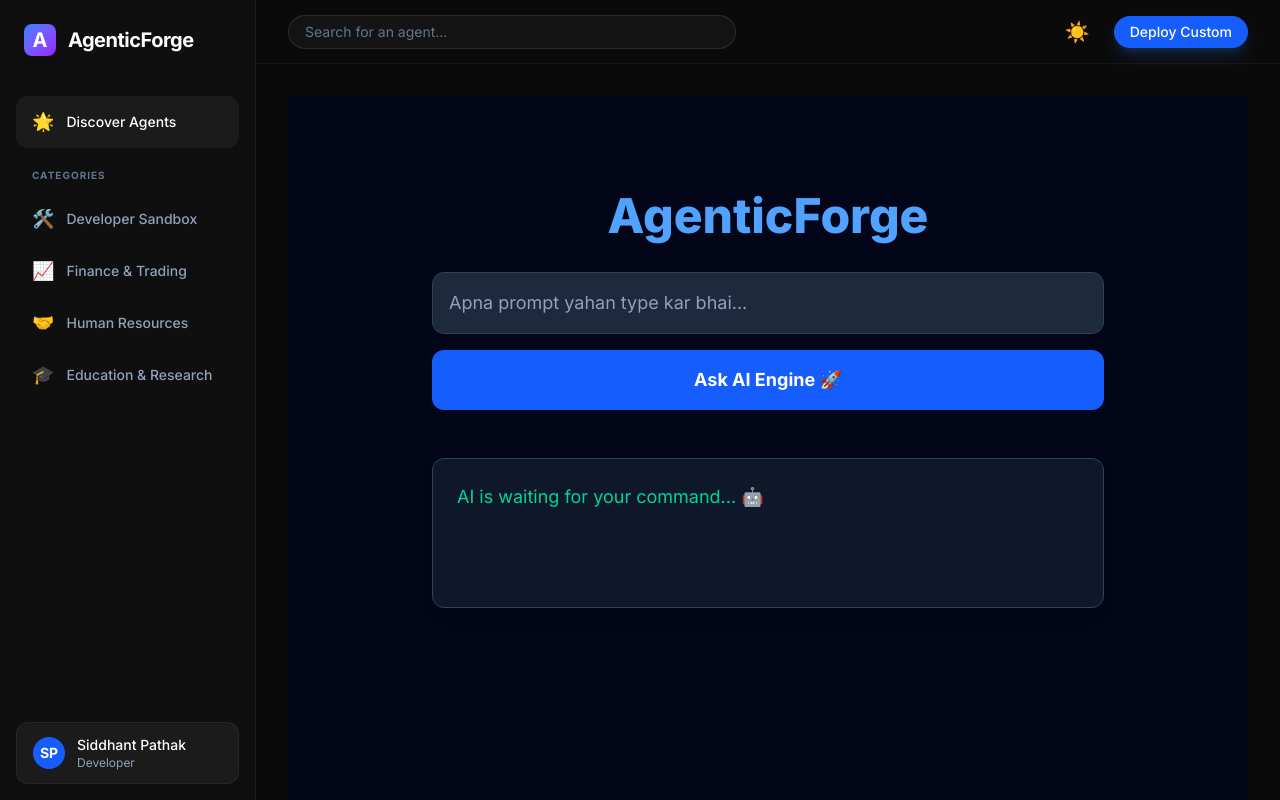
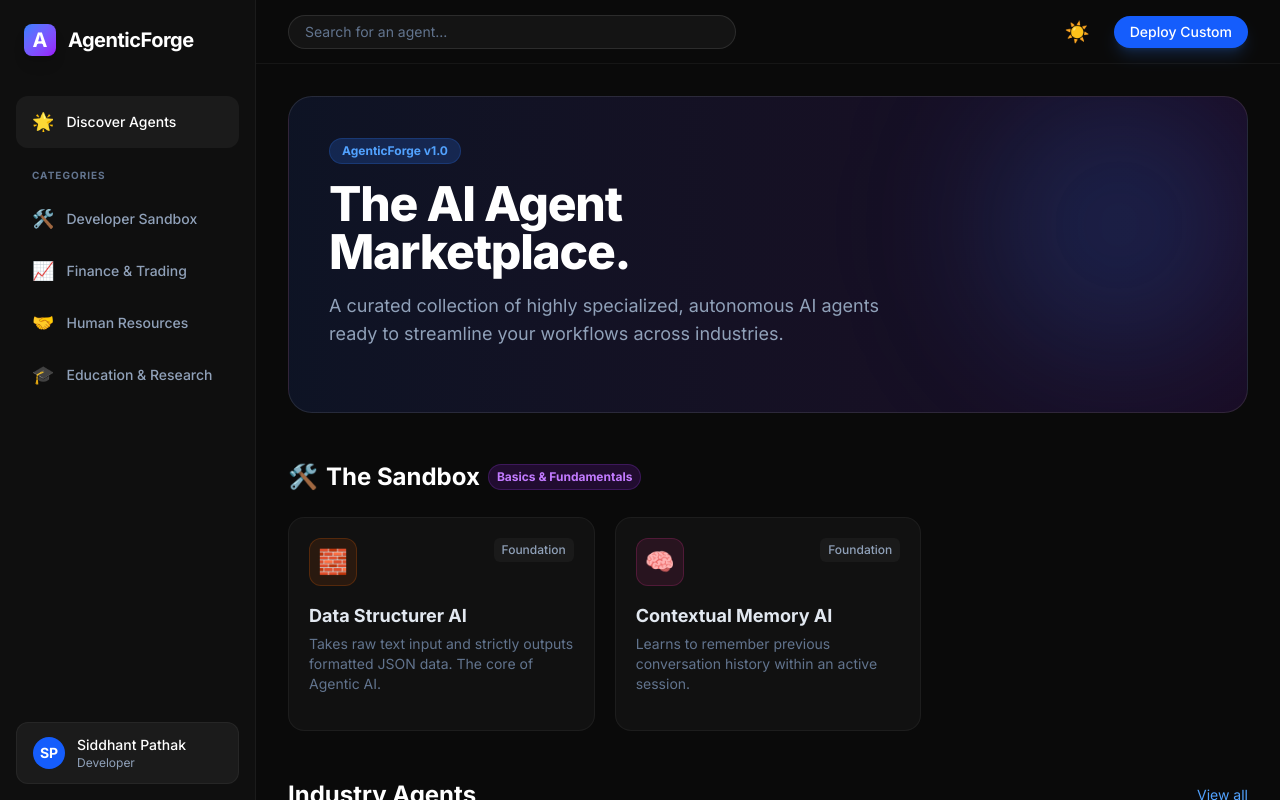
Before and after one commit to PathakSiddhant/AgenticForge, a Next.js app in the folder web-app/: page / in a window 1280 px wide. Built offline with nearby package versions, Linux system fonts and the light colour scheme.

Commit message:
feat(web-app): design premium AI Agent Marketplace storefront and Developer Sandbox UI

```diff
--- a/web-app/src/app/page.tsx
+++ b/web-app/src/app/page.tsx
@@ -1,62 +1,115 @@
-"use client";
-import { useState } from "react";
+import Link from "next/link";
 
 export default function Home() {
-  const [input, setInput] = useState("");
-  const [reply, setReply] = useState("AI is waiting for your command... 🤖");
-  const [loading, setLoading] = useState(false);
+  return (
+    <div className="max-w-6xl mx-auto pb-12">
 
-  const askAI = async () => {
-    if (!input) return; // Agar input khali hai toh kuch mat karo
-
-    setLoading(true);
-    setReply("AI Soch raha hai... 🤔");
-
-    try {
-      // Dhyan de: Ab hum POST request bhej rahe hain /chat wale endpoint par
-      const res = await fetch("http://localhost:8000/chat", {
-        method: "POST",
-        headers: { "Content-Type": "application/json" },
-        body: JSON.stringify({ message: input }), // User ka typed message JSON format mein
-      });
-
-      const data = await res.json();
-      setReply(data.reply); // AI ka answer screen par set kar diya
-    } catch (error) {
-      setReply("Error: AI Engine se connect nahi ho paya ya API limit cross ho gayi bhai!");
-    }
-
-    setLoading(false);
-  };
-
-  return (
-    <main className="flex min-h-screen flex-col items-center p-24 bg-slate-950 text-white">
-      <h1 className="text-5xl font-extrabold mb-8 text-blue-400">AgenticForge</h1>
-
-      <div className="w-full max-w-2xl flex flex-col gap-4">
-        {/* Input Field */}
-        <input
-          type="text"
-          value={input}
-          onChange={(e) => setInput(e.target.value)}
-          placeholder="Apna prompt yahan type kar bhai..."
-          className="w-full p-4 rounded-xl bg-slate-800 border border-slate-700 focus:outline-none focus:border-blue-500 text-lg text-white placeholder-slate-400"
-        />
-
-        {/* Submit Button */}
-        <button
-          onClick={askAI}
-          disabled={loading}
-          className="w-full py-4 bg-blue-600 rounded-xl font-bold text-lg hover:bg-blue-500 transition-all disabled:opacity-50"
-        >
-          {loading ? "Processing..." : "Ask AI Engine 🚀"}
-        </button>
-
-        {/* AI Output Box */}
-        <div className="mt-8 p-6 border border-slate-700 rounded-xl bg-slate-900 shadow-lg min-h-[150px]">
-          <p className="text-lg text-emerald-400 whitespace-pre-wrap">{reply}</p>
+      {/* Storefront Hero Section */}
+      <div className="mb-12 rounded-3xl bg-linear-to-r from-blue-100 to-purple-100 dark:from-blue-900/20 dark:to-purple-900/20 border border-blue-200 dark:border-white/10 p-10 relative overflow-hidden transition-colors duration-300">
+        <div className="absolute top-0 right-0 w-64 h-64 bg-blue-500/10 dark:bg-blue-500/20 rounded-full blur-[80px]"></div>
+        <div className="relative z-10">
+          <span className="px-3 py-1 text-xs font-bold bg-blue-500/10 dark:bg-blue-500/20 text-blue-600 dark:text-blue-400 rounded-full border border-blue-200 dark:border-blue-500/20 mb-4 inline-block">
+            AgenticForge v1.0
+          </span>
+          <h1 className="text-4xl md:text-5xl font-extrabold mb-4 text-slate-900 dark:text-white tracking-tight">
+            The AI Agent <br className="hidden md:block"/> Marketplace.
+          </h1>
+          <p className="text-slate-600 dark:text-slate-400 text-lg max-w-xl mb-6">
+            A curated collection of highly specialized, autonomous AI agents ready to streamline your workflows across industries.
+          </p>
         </div>
       </div>
-    </main>
+
+      {/* NAYA SECTION: Developer Sandbox (Proof of Work) */}
+      <div className="mb-6 flex items-center justify-between">
+        <h2 className="text-2xl font-bold text-slate-900 dark:text-white flex items-center gap-2">
+          <span>🛠️</span> The Sandbox <span className="text-xs bg-purple-100 dark:bg-purple-900/30 text-purple-600 dark:text-purple-400 px-2 py-1 rounded-full border border-purple-200 dark:border-purple-500/20">Basics & Fundamentals</span>
+        </h2>
+      </div>
+
+      <div className="grid grid-cols-1 md:grid-cols-2 lg:grid-cols-3 gap-5 mb-12">
+        {/* Basic Agent 1: JSON Structurer */}
+        <Link href="/sandbox/json-structurer" className="group flex flex-col bg-white dark:bg-[#111] border border-slate-200 dark:border-white/5 rounded-2xl p-5 hover:border-orange-500/50 hover:shadow-xl dark:hover:bg-[#141414] cursor-pointer">
+          <div className="flex items-start justify-between mb-4">
+            <div className="w-12 h-12 rounded-xl bg-orange-50 dark:bg-orange-500/10 flex items-center justify-center text-2xl border border-orange-100 dark:border-orange-500/20">
+              🧱
+            </div>
+            <span className="text-xs font-medium text-slate-600 dark:text-slate-400 bg-slate-100 dark:bg-[#1a1a1a] px-2 py-1 rounded-md">Foundation</span>
+          </div>
+          <h3 className="text-lg font-bold mb-1 text-slate-900 dark:text-slate-200 group-hover:text-orange-600 dark:group-hover:text-orange-400">Data Structurer AI</h3>
+          <p className="text-slate-600 dark:text-slate-500 text-sm mb-4 flex-1">Takes raw text input and strictly outputs formatted JSON data. The core of Agentic AI.</p>
+        </Link>
+
+        {/* Basic Agent 2: Simple Memory Bot */}
+        <Link href="/sandbox/memory-bot" className="group flex flex-col bg-white dark:bg-[#111] border border-slate-200 dark:border-white/5 rounded-2xl p-5 hover:border-pink-500/50 hover:shadow-xl dark:hover:bg-[#141414] cursor-pointer">
+          <div className="flex items-start justify-between mb-4">
+            <div className="w-12 h-12 rounded-xl bg-pink-50 dark:bg-pink-500/10 flex items-center justify-center text-2xl border border-pink-100 dark:border-pink-500/20">
+              🧠
+            </div>
+            <span className="text-xs font-medium text-slate-600 dark:text-slate-400 bg-slate-100 dark:bg-[#1a1a1a] px-2 py-1 rounded-md">Foundation</span>
+          </div>
+          <h3 className="text-lg font-bold mb-1 text-slate-900 dark:text-slate-200 group-hover:text-pink-600 dark:group-hover:text-pink-400">Contextual Memory AI</h3>
+          <p className="text-slate-600 dark:text-slate-500 text-sm mb-4 flex-1">Learns to remember previous conversation history within an active session.</p>
+        </Link>
+      </div>
+
+      {/* PURANA SECTION: Industry Agents Grid */}
+      <div className="mb-6 flex items-center justify-between">
+        <h2 className="text-2xl font-bold text-slate-900 dark:text-white">Industry Agents</h2>
+        <span className="text-sm text-blue-600 dark:text-blue-400 cursor-pointer hover:underline">View all</span>
+      </div>
+
+      <div className="grid grid-cols-1 md:grid-cols-2 lg:grid-cols-3 gap-5">
+
+        {/* Finance Agent Card */}
+        <Link href="/finance/market-intel" className="group flex flex-col bg-white dark:bg-[#111] border border-slate-200 dark:border-white/5 rounded-2xl p-5 hover:border-blue-500/50 hover:shadow-xl dark:hover:bg-[#141414] transition-all cursor-pointer">
+          <div className="flex items-start justify-between mb-4">
+            <div className="w-12 h-12 rounded-xl bg-blue-50 dark:bg-blue-500/10 flex items-center justify-center text-2xl border border-blue-100 dark:border-blue-500/20">
+              📈
+            </div>
+            <span className="text-xs font-medium text-slate-600 dark:text-slate-400 bg-slate-100 dark:bg-[#1a1a1a] px-2 py-1 rounded-md">Finance</span>
+          </div>
+          <h3 className="text-lg font-bold mb-1 text-slate-900 dark:text-slate-200 group-hover:text-blue-600 dark:group-hover:text-blue-400 transition-colors">Market Intel Agent</h3>
+          <p className="text-slate-600 dark:text-slate-500 text-sm mb-4 flex-1">Scrapes live market data to provide instant competitor pricing, trends, and SWOT analysis.</p>
+          <div className="flex items-center gap-2 pt-4 border-t border-slate-100 dark:border-white/5">
+            <span className="text-[10px] font-mono text-slate-500 dark:text-slate-400 uppercase bg-slate-100 dark:bg-white/5 px-2 py-1 rounded">Tool Calling</span>
+            <span className="text-[10px] font-mono text-slate-500 dark:text-slate-400 uppercase bg-slate-100 dark:bg-white/5 px-2 py-1 rounded">Web Search API</span>
+          </div>
+        </Link>
+
+        {/* HR Agent Card */}
+        <Link href="/hr/resume-screener" className="group flex flex-col bg-white dark:bg-[#111] border border-slate-200 dark:border-white/5 rounded-2xl p-5 hover:border-emerald-500/50 hover:shadow-xl dark:hover:bg-[#141414] transition-all cursor-pointer">
+          <div className="flex items-start justify-between mb-4">
+            <div className="w-12 h-12 rounded-xl bg-emerald-50 dark:bg-emerald-500/10 flex items-center justify-center text-2xl border border-emerald-100 dark:border-emerald-500/20">
+              📄
+            </div>
+            <span className="text-xs font-medium text-slate-600 dark:text-slate-400 bg-slate-100 dark:bg-[#1a1a1a] px-2 py-1 rounded-md">Human Resources</span>
+          </div>
+          <h3 className="text-lg font-bold mb-1 text-slate-900 dark:text-slate-200 group-hover:text-emerald-600 dark:group-hover:text-emerald-400 transition-colors">Resume Screener</h3>
+          <p className="text-slate-600 dark:text-slate-500 text-sm mb-4 flex-1">Matches candidate resumes against job descriptions and outputs a detailed JSON scoring matrix.</p>
+          <div className="flex items-center gap-2 pt-4 border-t border-slate-100 dark:border-white/5">
+            <span className="text-[10px] font-mono text-slate-500 dark:text-slate-400 uppercase bg-slate-100 dark:bg-white/5 px-2 py-1 rounded">Structured JSON</span>
+            <span className="text-[10px] font-mono text-slate-500 dark:text-slate-400 uppercase bg-slate-100 dark:bg-white/5 px-2 py-1 rounded">Doc Parsing</span>
+          </div>
+        </Link>
+
+        {/* Education Agent Card */}
+        <Link href="/education/edu-planner" className="group flex flex-col bg-white dark:bg-[#111] border border-slate-200 dark:border-white/5 rounded-2xl p-5 hover:border-purple-500/50 hover:shadow-xl dark:hover:bg-[#141414] transition-all cursor-pointer">
+          <div className="flex items-start justify-between mb-4">
+            <div className="w-12 h-12 rounded-xl bg-purple-50 dark:bg-purple-500/10 flex items-center justify-center text-2xl border border-purple-100 dark:border-purple-500/20">
+              🧠
+            </div>
+            <span className="text-xs font-medium text-slate-600 dark:text-slate-400 bg-slate-100 dark:bg-[#1a1a1a] px-2 py-1 rounded-md">Education</span>
+          </div>
+          <h3 className="text-lg font-bold mb-1 text-slate-900 dark:text-slate-200 group-hover:text-purple-600 dark:group-hover:text-purple-400 transition-colors">Edu-Planner Agent</h3>
+          <p className="text-slate-600 dark:text-slate-500 text-sm mb-4 flex-1">Reads your course syllabus and automatically generates custom MCQs and study plans.</p>
+          <div className="flex items-center gap-2 pt-4 border-t border-slate-100 dark:border-white/5">
+            <span className="text-[10px] font-mono text-slate-500 dark:text-slate-400 uppercase bg-slate-100 dark:bg-white/5 px-2 py-1 rounded">RAG Pipeline</span>
+            <span className="text-[10px] font-mono text-slate-500 dark:text-slate-400 uppercase bg-slate-100 dark:bg-white/5 px-2 py-1 rounded">Vector DB</span>
+          </div>
+        </Link>
+
+      </div>
+    </div>
   );
 }
```
